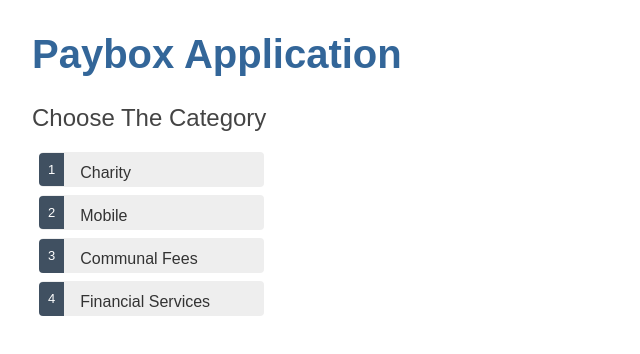
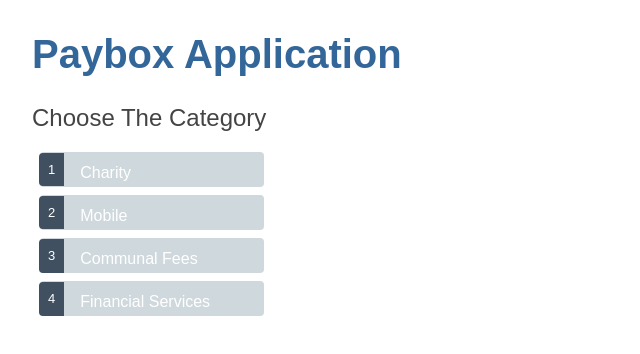
Before and after one commit to anitalakhadze/paybox_ui, an Angular app: page / in a window 1280 px wide. Shown: the top 354 px of the page, without its empty margins (0-640 px from the left). Built offline with nearby package versions, Linux system fonts and the light colour scheme.

Commit message:
applied a style for list item selection

```diff
--- a/src/app/categories/categories.component.html
+++ b/src/app/categories/categories.component.html
@@ -1,6 +1,8 @@
 <h2>Choose The Category</h2>
 <ul class="categories">
-    <li *ngFor="let category of categories" (click)="onSelect(category)">
+    <li *ngFor="let category of categories"
+    [class.selected]="hero === selectedHero"
+    (click)="onSelect(category)">
         <span class="badge">
             {{category.id}}
         </span> {{category.name}}
```
